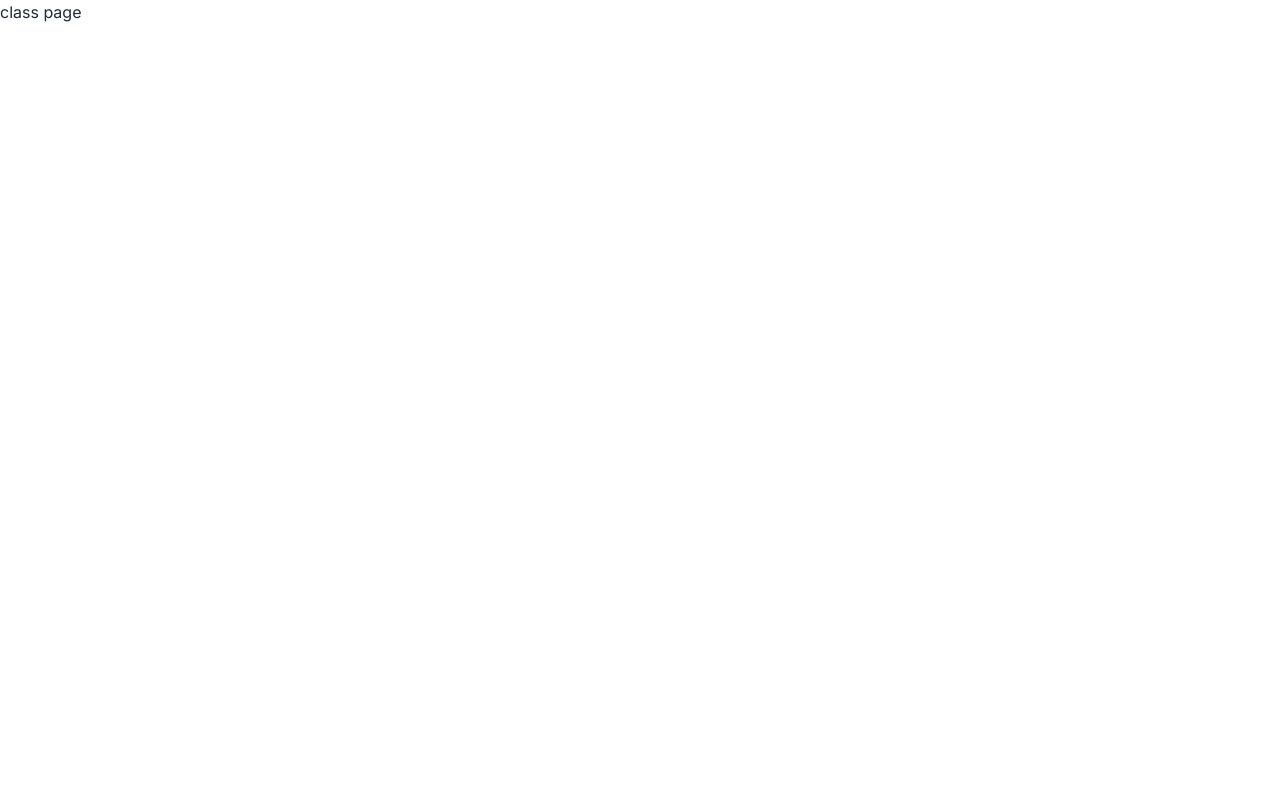
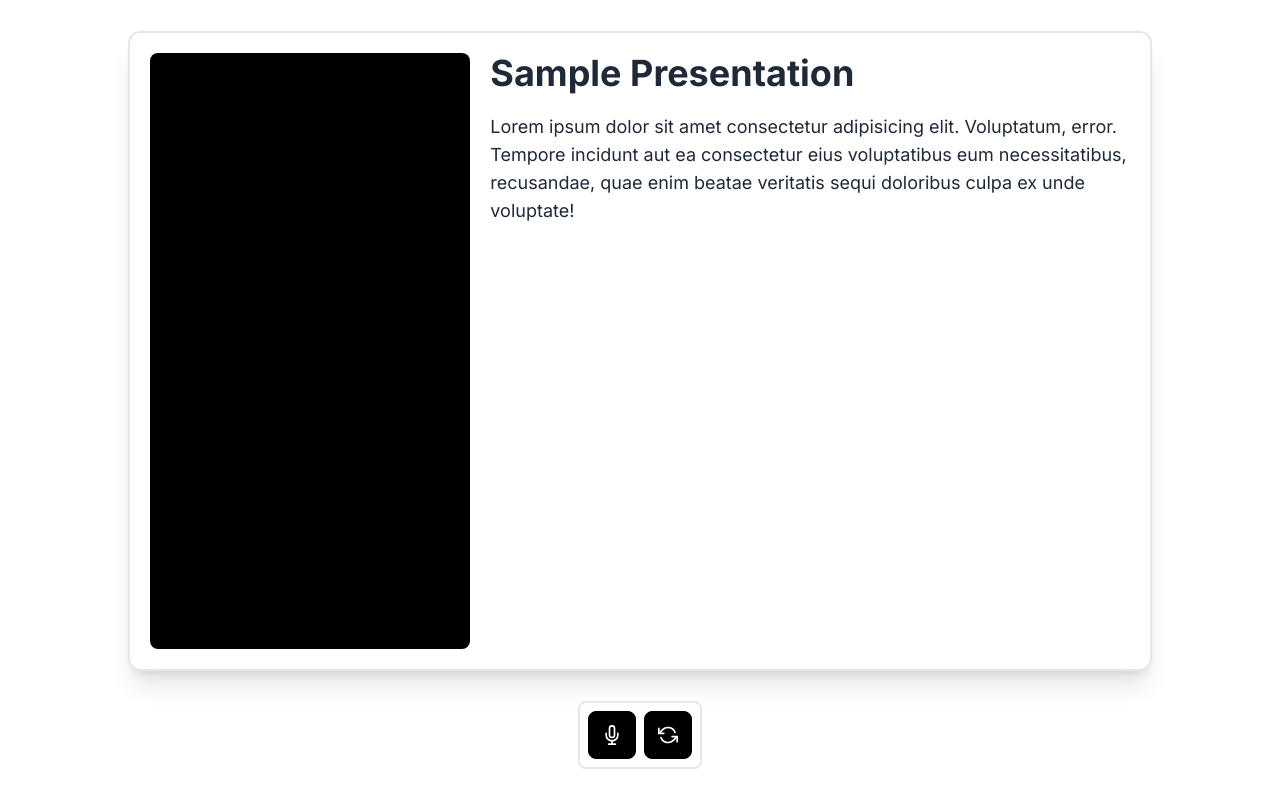
Before and after one commit to anuragpoolakkal/class.ai, a Next.js app in the folder client/: page /class in a window 1280 px wide. Built offline with nearby package versions, Linux system fonts and the light colour scheme.

Commit message:
update, react-icons

```diff
--- a/client/package.json
+++ b/client/package.json
@@ -13,6 +13,7 @@
     "next": "14.0.2",
     "react": "^18",
     "react-dom": "^18",
+    "react-icons": "^4.11.0",
     "react-toastify": "^9.1.3"
   },
   "devDependencies": {
--- a/client/src/app/class/page.tsx
+++ b/client/src/app/class/page.tsx
@@ -1,7 +1,27 @@
+"use client";
+import { FiMic, FiRefreshCcw } from "react-icons/fi";
+
 export default function Class() {
+
+
   return (
-    <div>
-      <h1>class page</h1>
+    <div className="flex flex-col items-center w-full h-[100vh] bg-white justify-evenly">
+      <div className="flex w-[80vw] h-[80vh] p-5 bg-white rounded-xl shadow-xl border-2">
+        <div className="h-full w-full bg-black rounded-lg">
+
+        </div>
+        <div className="ml-5">
+          <h1 className="font-bold text-4xl mb-5">Sample Presentation</h1>
+          <p className="text-lg">
+            Lorem ipsum dolor sit amet consectetur adipisicing elit. Voluptatum, error. Tempore incidunt aut ea consectetur eius voluptatibus eum necessitatibus, recusandae, quae enim beatae veritatis sequi doloribus culpa ex unde voluptate!
+          </p>
+        </div>
+      </div>
+      {/* Controls */}
+      <div className="flex border-2 rounded-lg p-2">
+        <button className="btn btn-primary btn-square mr-2 text-xl"><FiMic /></button>
+        <button className="btn btn-primary btn-square text-xl" onClick={()=>window.location.reload()}><FiRefreshCcw /></button>
+      </div>
     </div>
   )
 }
```
Also changed, not shown: 1 other file (tests, documents, lock files or other folders).
